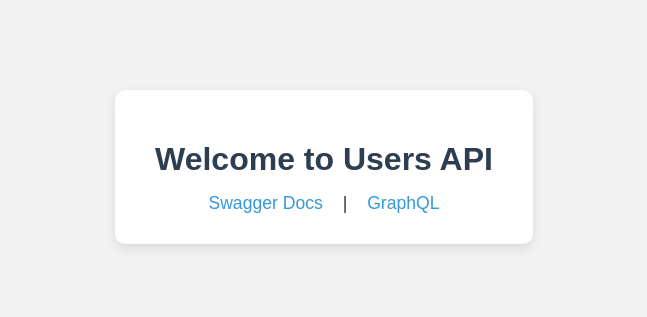
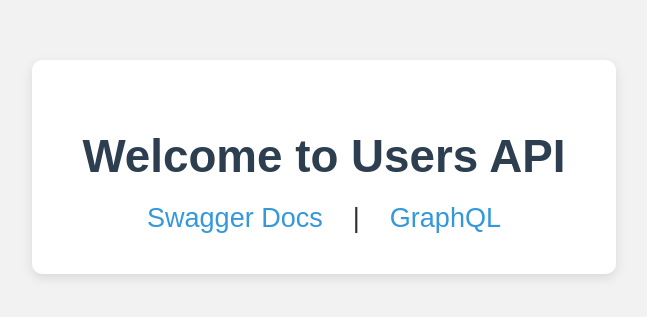
Before and after one commit to Srinivasaimandi/express-api-demo, a website: page index.html in a window 1280 px wide. Shown: the part 233-550 px from the top of the page, without its empty margins (316-963 px from the left). Drawn offline with Linux system fonts and the light colour scheme.

Commit message:
updated landing page

```diff
--- a/index.html
+++ b/index.html
@@ -14,10 +14,11 @@
       display: flex;
       justify-content: center;
       align-items: center;
+      font-size: 1.3em;
     }
     .container {
       background-color: #fff;
-      padding: 30px 40px;
+      padding: 40px 50px;
       border-radius: 10px;
       text-align: center;
       box-shadow: 0 4px 12px rgba(0, 0, 0, 0.1);
@@ -25,32 +26,32 @@
     }
     h1 {
       color: #2c3e50;
-      margin-bottom: 15px;
-    }
-    p.description {
-      font-size: 1.1em;
-      margin-bottom: 25px;
-      color: #555;
+      margin-bottom: 20px;
+      font-size: 2.2em;
     }
     .links {
-      font-size: 1.1em;
+      font-size: 1.3em;
+      display: flex;
+      justify-content: center;
+      gap: 30px;
     }
     .links a {
       color: #3498db;
       text-decoration: none;
-      margin: 0 15px;
+      transition: color 0.3s ease, transform 0.3s ease;
     }
     .links a:hover {
-      text-decoration: underline;
+      color: #2c80b4;
+      transform: scale(1.05);
+      text-decoration: none;
     }
   </style>
 </head>
 <body>
   <div class="container">
     <h1>Welcome to Users API</h1>
-
     <div class="links">
-      <a href="http://localhost:9899/api-docs/" target="_blank">Swagger Docs</a> |
+      <a href="http://localhost:9899/api-docs/" target="_blank">Swagger Docs</a>|
       <a href="http://localhost:9899/graphql" target="_blank">GraphQL</a>
     </div>
   </div>
```
